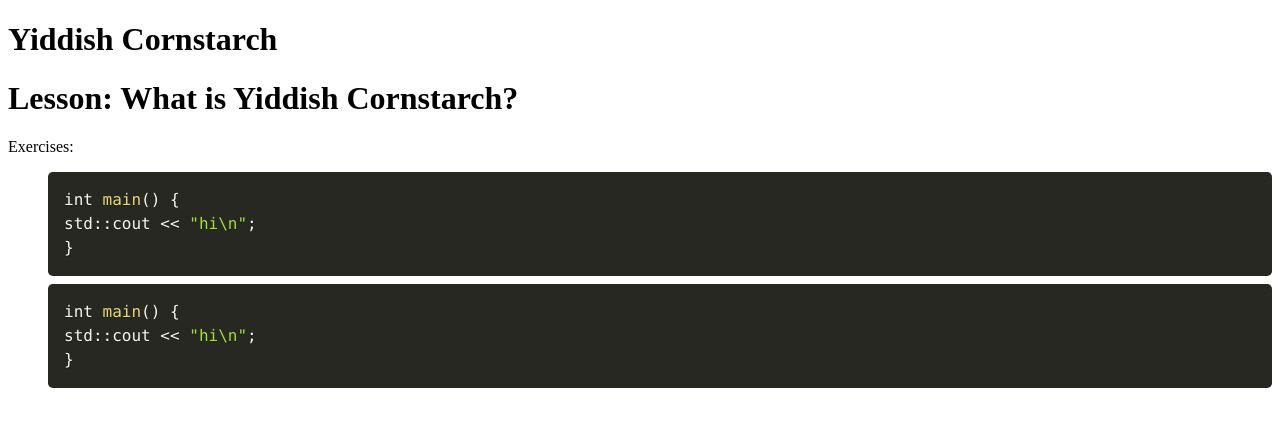
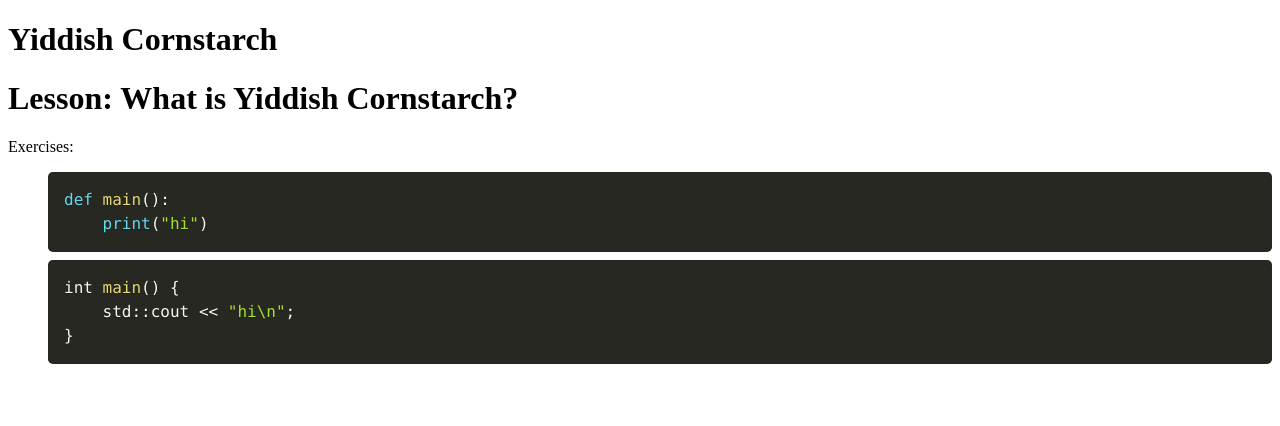
Before and after one commit to schmubleck/yiddish-cornstarch, a React (Create React App) app: page / in a window 1280 px wide. Shown: the top 426 px of the page. Built offline with nearby package versions, Linux system fonts and the light colour scheme.

Commit message:
Create independent snippet component

```diff
--- a/src/App.tsx
+++ b/src/App.tsx
@@ -9,7 +9,7 @@ import * as Snippet from './Snippet';
 interface IExercise {
   title: string;
   // we'll need to fill this out.
-  content: Snippet.ISnippet;
+  content: Snippet.ISnippetProps;
 }
 
 interface ILesson {
@@ -33,7 +33,8 @@ function LessonInteractiveArea(lesson: ILesson) {
   const exercisesListItems = [];
   for (const exercise of lesson.exercises) {
     exercisesListItems.push(
-      <Snippet.SnippetFrame {...exercise.content} />
+      <Snippet.Snippet {...exercise.content} />
+      // <Snippet.SnippetFrame {...exercise.content} />
     );
   }
 
@@ -60,8 +61,8 @@ class App extends React.Component {
 
 const SAMPLE_LESSON = {
   exercises: [
-    {title: 'Find the meaning of Schmubleck.', content: {blocks: ['int main() {\n', 'std::cout << "hi\\n";\n', '}']}},
-    {title: 'Highlight the bad code in this sample.', content: {blocks: ['int main() {\n', 'std::cout << "hi\\n";\n', '}']}},
+    {title: 'Find the meaning of Schmubleck.', content: {blocks: ['def main():\n', '    print("hi")\n'], lang: 'python'}},
+    {title: 'Highlight the bad code in this sample.', content: {blocks: ['int main() {\n', '    std::cout << "hi\\n";\n', '}'], lang: 'clike'}},
   ],
   title: 'What is Yiddish Cornstarch?',
 };
--- a/src/Snippet.tsx
+++ b/src/Snippet.tsx
@@ -3,6 +3,7 @@ import * as React from 'react';
 
 import Prism from 'prismjs';
 
+import 'prismjs/components/prism-python.min.js';
 import 'prismjs/themes/prism-okaidia.css';
 
 Prism.highlightAll();
@@ -19,4 +20,44 @@ function SnippetFrame(code: ISnippet) {
   );
 }
 
-export {ISnippet, SnippetFrame};
+interface ISnippetProps {
+  blocks: string[];
+  lang: string;
+}
+
+enum Highlight {
+  None = 1,
+  Hover,
+  Good,
+  Bad,
+}
+
+interface ISnippetState {
+  highlight: Highlight[];
+}
+
+class Snippet extends React.Component<ISnippetProps, ISnippetState> {
+  constructor(props: ISnippetProps) {
+    super(props);
+    const hls = [];
+    for (const _ of props.blocks) {
+      hls.push(Highlight.None);
+    }
+    this.state = { highlight: hls }
+  }
+
+  public render() {
+    const rb = [];
+    const clss = "lang-" + this.props.lang;
+    for (const block of this.props.blocks) {
+      rb.push(<code className={clss}>{block}</code>)
+    }
+    return (
+      <pre>
+        {...rb}
+      </pre>
+    );
+  }
+}
+
+export {ISnippetProps, Snippet, SnippetFrame, ISnippet};
```
